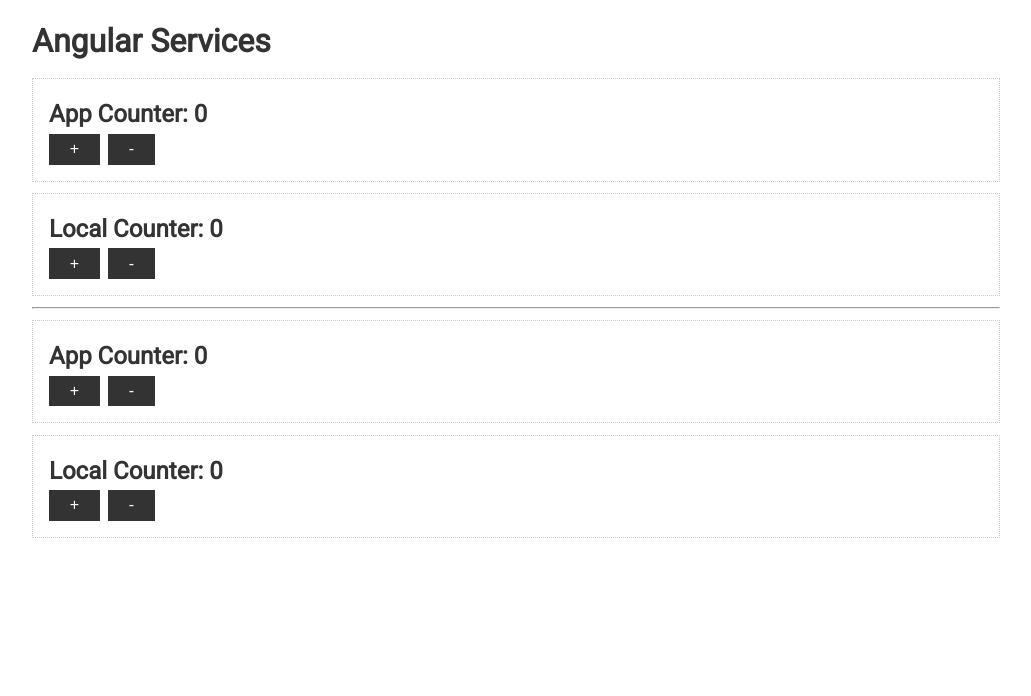
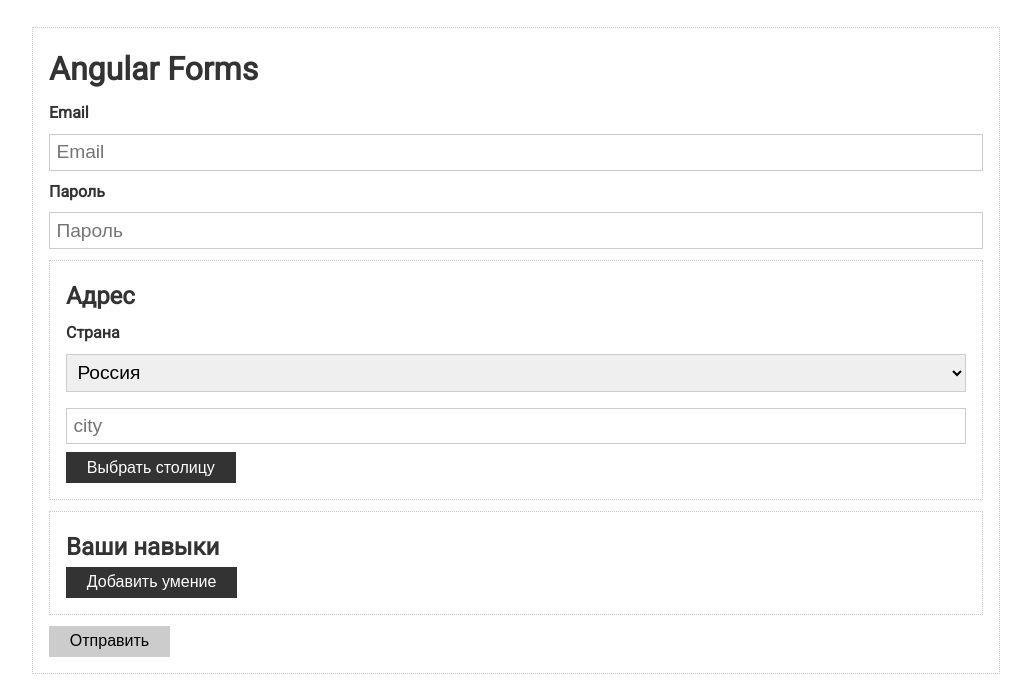
Before and after one commit to eddjimlab/Angular_basic, an Angular app: page / in a window 1280 px wide. Shown: the top 696 px of the page, without its empty margins (124-1155 px from the left). Built offline with nearby package versions, Linux system fonts and the light colour scheme.

Commit message:
form & validations

```diff
--- a/src/app/app.component.html
+++ b/src/app/app.component.html
@@ -1,17 +1,72 @@
 <div class="container">
-  <h1 appHeader>Angular Services</h1>
+  <form class="card" [formGroup]="form" (ngSubmit)="submit()">
+    <h1>Angular Forms</h1>
 
-  <div class="card">
-    <h2>App Counter: {{appCounterService.counter}}</h2>
-    <button class="btn" (click)="appCounterService.increase()">+</button>
-    <button class="btn" (click)="appCounterService.decrease()">-</button>
-  </div>
-  <div class="card">
-    <h2>Local Counter: {{localCounterService.counter}}</h2>
-    <button class="btn" (click)="localCounterService.increase()">+</button>
-    <button class="btn" (click)="localCounterService.decrease()">-</button>
-  </div>
-  <hr>
-  <app-counter></app-counter>
+    <div class="form-control">
+      <label>Email</label>
+      <input type="text" placeholder="Email" formControlName="email">
+      <div class="validation" *ngIf="form.get('email').invalid && form.get('email').touched">
+        <small *ngIf="form.get('email').errors.required">
+          Email field is empty !
+        </small>
+        <small *ngIf="form.get('email').errors.email">
+          Valid Email required !
+        </small>
+        <small *ngIf="form.get('email').errors.restrictedEmail">
+          Email {{form.get('email').value}} is prohibited
+        </small>
+        <small *ngIf="form.get('email').errors.uniqEmail">
+          This email {{form.get('email').value}} is occupied
+        </small>
+      </div>
+    </div>
 
+    <div class="form-control">
+      <label>Пароль</label>
+      <input type="password" placeholder="Пароль" formControlName="password">
+      <div class="validation" *ngIf="form.get('password').invalid && form.get('password').touched">
+        <small *ngIf="form.get('password').errors.required">
+          Empty password field
+        </small>
+        <small *ngIf="form.get('password').errors.minlength">
+          Required pass length: {{form.get('password').errors.minlength.requiredLength}},
+          Actual pass length: {{form.get('password').errors.minlength.actualLength}}
+        </small>
+      </div>
+    </div>
+
+    <div class="card" formGroupName="address">
+      <h2>Адрес</h2>
+
+      <div class="form-control">
+        <label>Страна</label>
+
+        <select formControlName="country" (change)="setCapital()">
+          <option value="ru">Россия</option>
+          <option value="ua">Украина</option>
+          <option value="by">Беларусь</option>
+        </select>
+      </div>
+
+      <div class="form-control">
+        <input type="text" formControlName="city" placeholder="city">
+      </div>
+
+      <button class="btn" type="button" (click)="setCapital()">Выбрать столицу</button>
+    </div>
+
+    <div class="card" formGroupName="skills">
+      <h2>Ваши навыки</h2>
+      <button class="btn" type="button" (click)="addSkills()">Добавить умение</button>
+      <div
+        *ngFor="let control of form.get('skills').controls; let idx = index"
+        class="form-control">
+        <label>Умения: {{idx + 1}}</label>
+        <input type="text" [formControlName]="idx">
+      </div>
+    </div>
+
+    <button class="btn" type="submit" [disabled]="form.invalid || form.pending">Отправить</button>
+
+  </form>
 </div>
--- a/src/app/app.component.scss
+++ b/src/app/app.component.scss
@@ -1,4 +1,14 @@
-p{
-  font-size: 1rem;
+p {
+  font-size: 1.5rem;
   //text-align: center;
 }
+
+input {
+  &.ng-invalid.ng-touched {
+    border: 1px solid red;
+  }
+
+  &.ng-valid.ng-touched {
+    border: 1px solid green;
+  }
+}
--- a/src/app/app.component.ts
+++ b/src/app/app.component.ts
@@ -1,17 +1,59 @@
-import {Component} from '@angular/core';
-import {AppCounterService} from './services/app-counter.service';
-import {LocalCounterService} from './services/local-counter.service';
+import {Component, OnInit} from '@angular/core';
+import {FormArray, FormControl, FormGroup, Validators} from '@angular/forms';
+import {MyValidators} from './my.validators';
 
 
 @Component({
   selector: 'app-root',
   templateUrl: './app.component.html',
   styleUrls: ['./app.component.scss'],
-  providers: [LocalCounterService]
 })
-export class AppComponent {
-  constructor(
-    private appCounterService: AppCounterService,
-    private localCounterService: LocalCounterService
-  ) {}
+export class AppComponent implements OnInit {
+  form: FormGroup;
+
+  ngOnInit() {
+    this.form = new FormGroup({
+      email: new FormControl('',
+        [
+          Validators.email,
+          Validators.required,
+          MyValidators.restrictedEmails
+        ], [MyValidators.uniqEmail]),
+      password: new FormControl(null, [
+        Validators.required,
+        Validators.minLength(6)
+      ]),
+      address: new FormGroup({
+        country: new FormControl('ru'),
+        city: new FormControl('', Validators.required)
+      }),
+      skills: new FormArray([])
+    });
+  }
+
+  submit() {
+    if (this.form.valid) {
+      console.log('Form: ', this.form);
+      const formData = {...this.form.value};
+      console.log('Form Data', formData);
+      this.form.reset();
+    }
+  }
+
+  setCapital() {
+    const cityMap = {
+      ru: 'Москва',
+      ua: 'Киев',
+      by: 'Минск'
+    };
+    const cityKey = this.form.get('address').get('country').value;
+    const city = cityMap[cityKey];
+    this.form.patchValue({address: {city}});
+  }
+
+  addSkills() {
+    const control = new FormControl('', Validators.required);
+    // (<FormArray> this.form.get('skills')).push(control);
+    (this.form.get('skills') as FormArray).push(control);
+  }
 }
--- a/src/app/counter/counter.component.html
+++ /dev/null
@@ -1,10 +0,0 @@
-<div class="card">
-  <h2>App Counter: {{appCounterService.counter}}</h2>
-  <button class="btn" (click)="appCounterService.increase()">+</button>
-  <button class="btn" (click)="appCounterService.decrease()">-</button>
-</div>
-<div class="card">
-  <h2>Local Counter: {{localCounterService.counter}}</h2>
-  <button class="btn" (click)="localCounterService.increase()">+</button>
-  <button class="btn" (click)="localCounterService.decrease()">-</button>
-</div>
--- a/src/app/counter/counter.component.ts
+++ /dev/null
@@ -1,17 +0,0 @@
-import {Component} from '@angular/core';
-import {AppCounterService} from '../services/app-counter.service';
-import {LocalCounterService} from '../services/local-counter.service';
-
-@Component({
-  selector: 'app-counter',
-  templateUrl: './counter.component.html',
-  styleUrls: ['./counter.component.scss'],
-  providers: [LocalCounterService]
-})
-export class CounterComponent {
-  constructor(
-    private appCounterService: AppCounterService,
-    private localCounterService: LocalCounterService
-  ) {
-  }
-}
--- /dev/null
+++ b/src/app/my.validators.ts
@@ -0,0 +1,25 @@
+import {FormControl} from '@angular/forms';
+import {Observable} from 'rxjs';
+
+export class MyValidators {
+  static restrictedEmails(control: FormControl): { [key: string]: boolean } {
+    if (['v@mail.ru', 'test@mail.ru'].includes(control.value)) {
+      return {restrictedEmail: true};
+    }
+    return null;
+  }
+
+  static uniqEmail(control: FormControl): Promise<any> | Observable<any> {
+    return new Promise(resolve => {
+      setTimeout(() => {
+        if (control.value === 'async@mail.ru') {
+          resolve({
+            uniqEmail: true
+          });
+        } else {
+          resolve(null);
+        }
+      }, 3000);
+    });
+  }
+}
--- a/src/app/services/app-counter.service.ts
+++ /dev/null
@@ -1,23 +0,0 @@
-import {Injectable} from '@angular/core';
-import {LogService} from './log.service';
-
-@Injectable({
-  providedIn: 'root'
-})
-export class AppCounterService {
-
-  constructor(private logService: LogService) {
-  }
-
-  counter = 0;
-
-  increase() {
-    this.logService.log(`increase counter ...`);
-    this.counter++;
-  }
-
-  decrease() {
-    this.logService.log(`decrease counter ...`);
-    this.counter--;
-  }
-}
--- a/src/app/services/local-counter.service.ts
+++ /dev/null
@@ -1,14 +0,0 @@
-import {Injectable} from '@angular/core';
-
-@Injectable()
-export class LocalCounterService {
-  counter = 0;
-
-  increase() {
-    this.counter++;
-  }
-
-  decrease() {
-    this.counter--;
-  }
-}
--- a/src/app/services/log.service.ts
+++ /dev/null
@@ -1,10 +0,0 @@
-import {Injectable} from '@angular/core';
-
-@Injectable({
-  providedIn: 'root'
-})
-export class LogService {
-  log(text) {
-    console.log(`log ${text}`);
-  }
-}
--- a/src/styles.scss
+++ b/src/styles.scss
@@ -47,6 +47,12 @@ img {
   margin-right: 0.5rem;
   transition: opacity 0.2s ease-in;
   outline: none;
+
+  &:disabled {
+    background: #ccc;
+    color: #000;
+    cursor: not-allowed;
+  }
 }
 
 .btn:hover {
@@ -56,6 +62,22 @@ img {
 .form-control {
   display: block;
   margin-top: 0.3rem;
+  margin-bottom: .5rem;
+
+  label {
+    display: block;
+    font-weight: bold;
+    font-size: 1rem;
+    margin-bottom: .5rem;
+  }
+
+  input {
+    margin-bottom: 0;
+  }
+
+  .validation {
+    color: red;
+  }
 }
 
 .card {
@@ -72,7 +94,7 @@ textarea {
   padding: 0.4rem;
   font-size: 1.2rem;
   border: 1px solid #ccc;
-  margin: 1.2rem 0;
+  margin-bottom: 1rem;
 }
 
 hr {
```
Also changed, not shown: src/app/app.module.ts (+3 -5 lines), src/app/counter/counter.component.scss (deleted).
